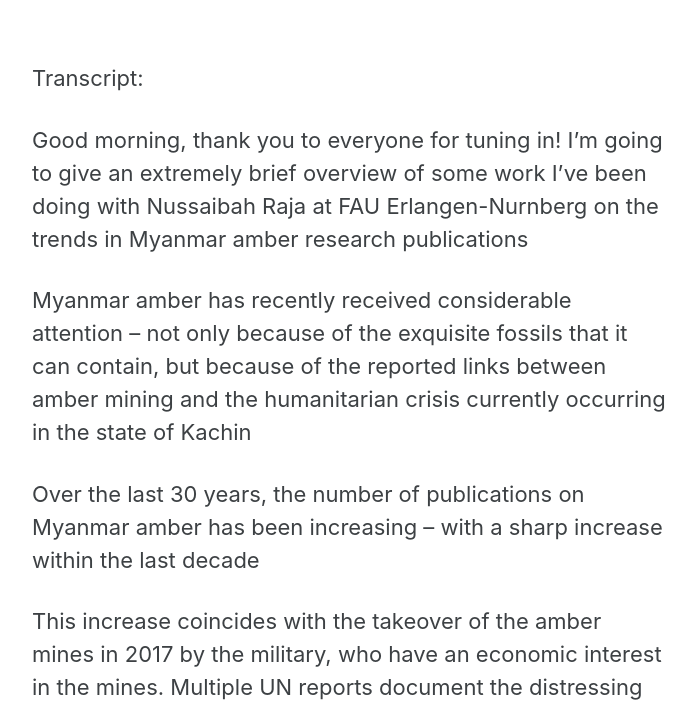
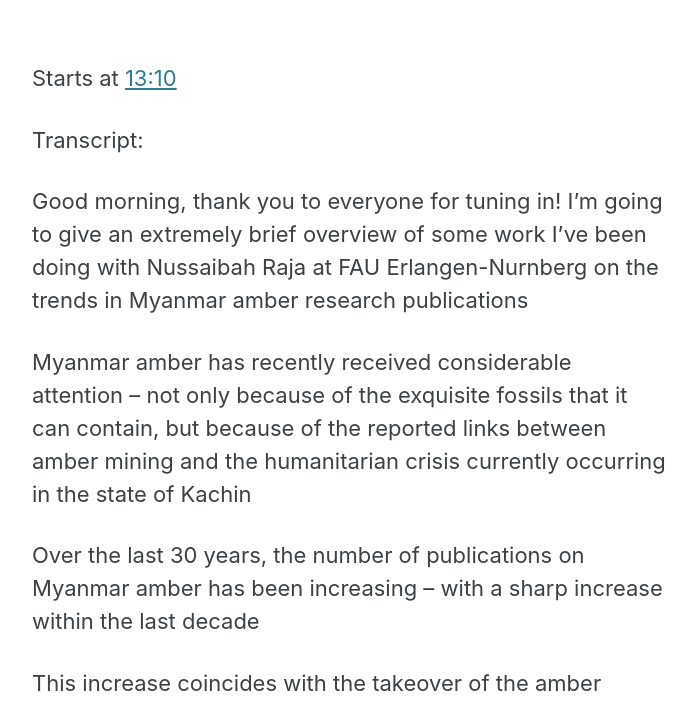
Before and after one commit to paleoscientometric/paleoscientometric.github.io, a Jekyll site: the page built from _talks/2020-12-19-PalAss.md, in a window 1280 px wide and 900 px high, scrolled down 593 px, cut to the strip 195-900 px from the top of the window. Shown: the whole strip, without its empty margins (290-985 px from the left). Built offline with Jekyll 4.4.1, drawn with Linux system fonts in a browser that asks for light colours; cached includes are drawn as plain includes.

Commit message:
More typos

```diff
--- a/_talks/2020-12-19-PalAss.md
+++ b/_talks/2020-12-19-PalAss.md
@@ -8,6 +8,9 @@ Emma's flash talk at the Palaeontological Association (PalAss) Annual Meeting 20
 
 
 {% youtube V-p5AxSqTEE?t=791 %}
+
+Starts at [13:10](https://youtu.be/V-p5AxSqTEE?t=790)
+
 
 
 Transcript:
```
